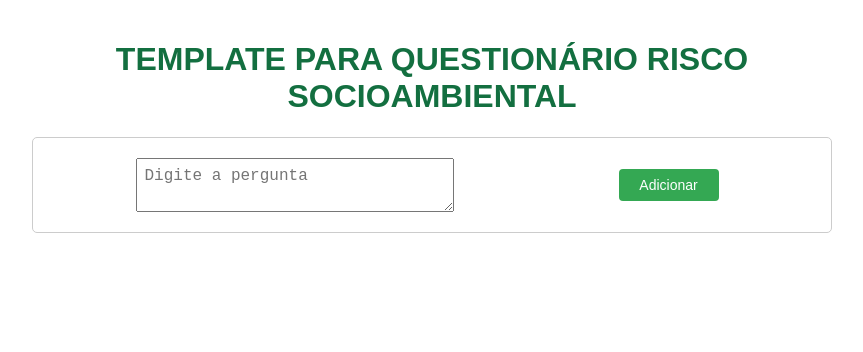
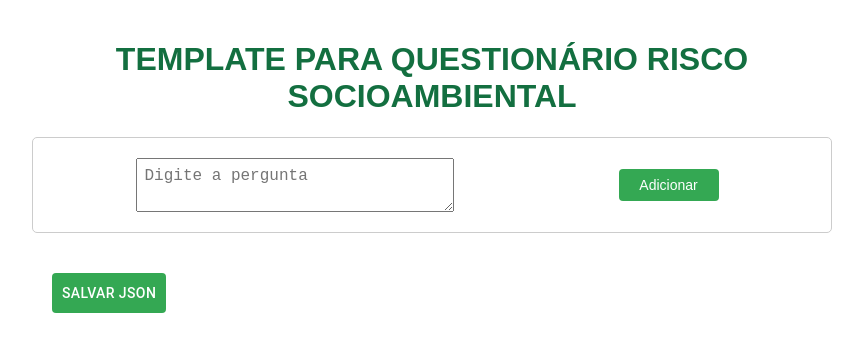
Before and after one commit to betovlima/react-gerador-formulario, a React (Create React App) app: page /questionario in a window 1280 px wide. Shown: the top 352 px of the page, without its empty margins (208-1071 px from the left). Built offline with nearby package versions, Linux system fonts and the light colour scheme.

Commit message:
exportando formulário para um json

```diff
--- a/package.json
+++ b/package.json
@@ -7,6 +7,7 @@
     "@emotion/styled": "^11.14.0",
     "@mui/material": "^6.4.2",
     "cra-template": "1.2.0",
+    "file-saver": "^2.0.5",
     "react": "^19.0.0",
     "react-dnd": "^16.0.1",
     "react-dnd-html5-backend": "^16.0.1",
--- a/src/components/FormBuilder.jsx
+++ b/src/components/FormBuilder.jsx
@@ -9,6 +9,7 @@ import DialogTitle from "@mui/material/DialogTitle";
 import Checkbox from "@mui/material/Checkbox";
 import Radio from "@mui/material/Radio";
 import RadioGroup from "@mui/material/RadioGroup";
+import { saveAs } from "file-saver";
 
 const FormBuilder = () => {
   const [questions, setQuestions] = useState([]);
@@ -117,8 +118,29 @@ const FormBuilder = () => {
     );
   };
 
+  const saveToJson = () => {
+    const data = {
+      questions: questions.map((question, index) => ({
+        text: question.text,
+        answers: question.answers.map((answer, answerIndex) => {
+          const inputElement = document.querySelector(`input[name="respostas-${index}"][value="${answer}"]`); // Seleciona o input do radio button
+          const type = inputElement ? inputElement.type : 'unknown'; // Obtém o tipo do input ou define como 'unknown' se não encontrar
+          return {
+            type: type,
+            value: answer,
+            label: answer,
+          }
+        })
+      }))
+    };
+    const jsonString = JSON.stringify(data, null, 2); // Formata o JSON com 2 espaços de indentação
+    const blob = new Blob([jsonString], { type: "application/json" });
+    saveAs(blob, "perguntas_e_respostas.json");
+  };
+
   return (
     <div style={styles.container}>
+
       <h1 style={styles.title}>
         TEMPLATE PARA QUESTIONÁRIO RISCO SOCIOAMBIENTAL
       </h1>
@@ -224,6 +246,11 @@ const FormBuilder = () => {
         <button onClick={addQuestion} style={styles.button}>
           Adicionar
         </button>
+      </div>
+      <div style={styles.container}>
+        <Button onClick={saveToJson} style={styles.button}>
+          Salvar JSON
+        </Button>
       </div>
       <Dialog open={open} onClose={handleClose}>
         <DialogTitle>Selecione a resposta</DialogTitle>
```
Also changed, not shown: 1 other file (tests, documents, lock files or other folders).
